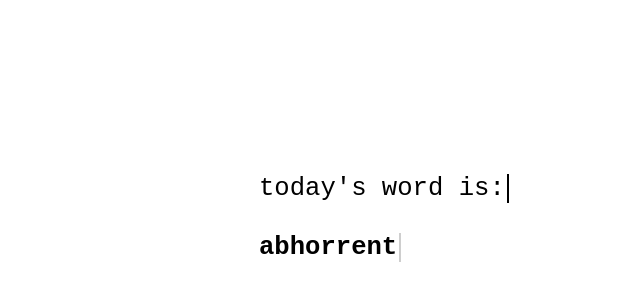
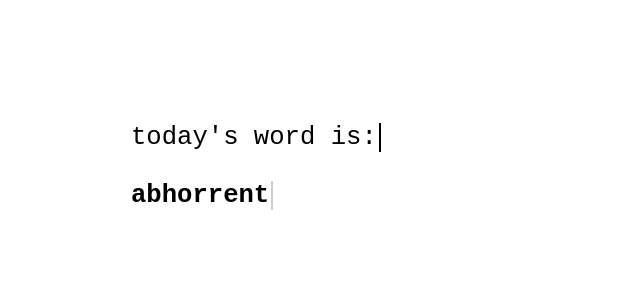
Before and after one commit to dillonbroderick/vocabulary-ai, a React (Create React App) app in the folder client/: page / in a window 1280 px wide. Shown: the part 82-382 px from the top of the page, without its empty margins (125-765 px from the left). Built offline with nearby package versions, Linux system fonts and the light colour scheme; no server answers.

Commit message:
Modified landing page margins

```diff
--- a/client/src/pages/Home.css
+++ b/client/src/pages/Home.css
@@ -1,6 +1,6 @@
 .container {
-    margin-left: 30%;
-    margin-top: 20%;
+    margin-left: 20%;
+    margin-top: 16%;
 }
 
 .c1 {
@@ -42,12 +42,18 @@
 }
 
 .fade-in {
-    overflow: hidden;
+    margin-right: 10%;
     color: black;
     white-space: nowrap;
+
+    overflow: visible;
+    overflow-wrap: break-word;
+    word-wrap: break-word;
+    word-break: break-word;
+
     font-size: 1.6rem;
     font-family: "Courier Prime", monospace;
-    font-weight: 400;
+    font-weight: 300;
     font-style: normal;
     animation:
         fadeIn 6s;
--- a/client/src/pages/Home.js
+++ b/client/src/pages/Home.js
@@ -17,7 +17,6 @@ function Home() {
             })
     }, []);
 
-            //<div class="typed-out-title" onAnimationEnd={handleAnimationEnd}>today's word is:</div>
 
     return (
         <>
```
